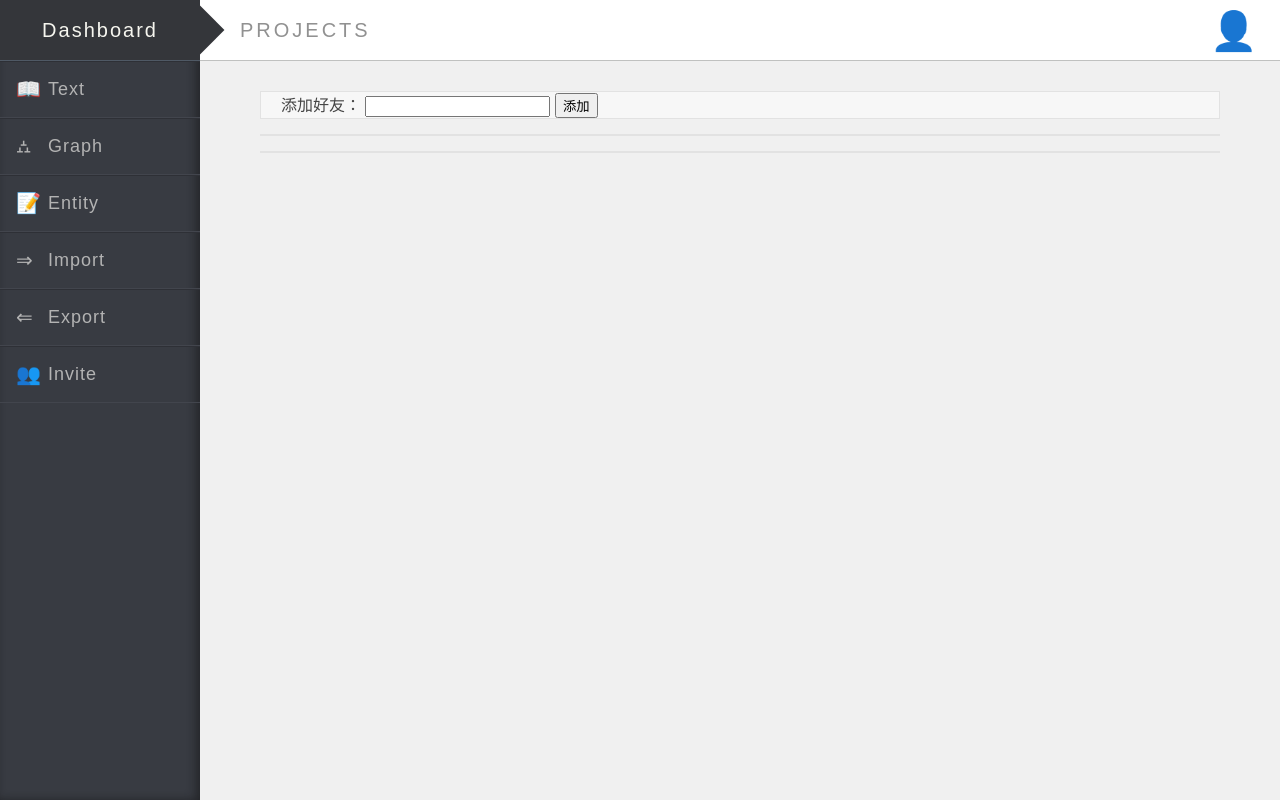
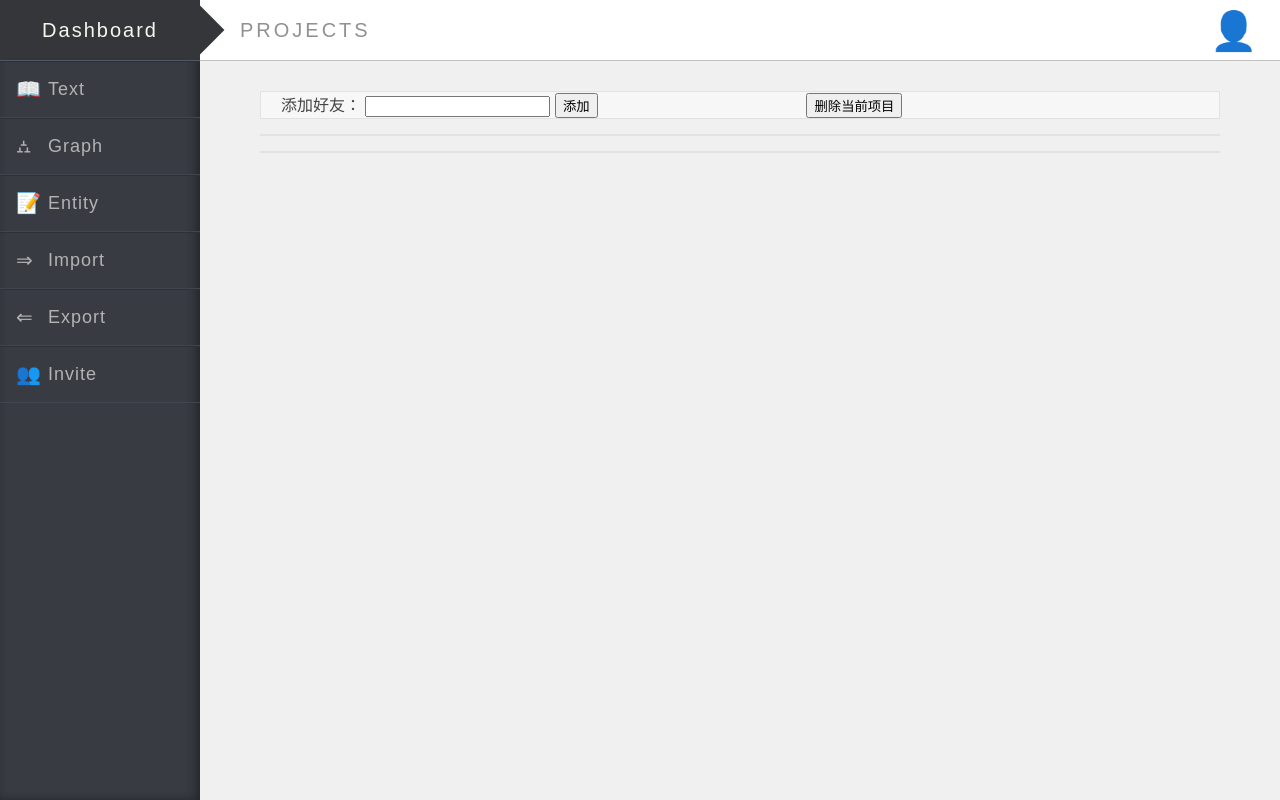
Before and after one commit to Pupil59/TextMarking, a Django app: page /invite/ in a window 1280 px wide. Run offline with Django 3.2, Linux system fonts and the light colour scheme; data that the repository does not hold is empty; some libraries are stand-ins or nearby versions.

Commit message:
删除项目尝试

```diff
--- a/textMark/templates/textMark/invite.html
+++ b/textMark/templates/textMark/invite.html
@@ -52,6 +52,8 @@
       <label>添加好友：</label>
       <input id="friendName" type="" name=""></input>
       <input type="button" value="添加" onclick="addFriend()"/>
+      &emsp; &emsp; &emsp; &emsp; &emsp; &emsp; &emsp; &emsp; &emsp; &emsp;
+      <button style="">删除当前项目</button>
     </div>
     <div style="text-align:center" id="fris"></div>
 
@@ -93,7 +95,8 @@
         console.log(data);
         for (var i = 0; i < data.sum/2; i++) {
           $("#fris").append($("<a class=\"button1\">" + (data.friends[i*2+1]) + "</a>"));
-          $("#fris").append($("<button class=\"button2\" id = \"" + data.friends[i*2] + "\">" + "邀请" + "</button><br>"));
+          $("#fris").append($("<button class=\"button2\" id = \"" + data.friends[i*2] + "\">" + "邀请" + "</button>"));
+          $("#fris").append($("<button class=\"button4\" id = \"" + data.friends[i*2] + "\">" + "删除" + "</button><br>"));
         }
       });
 
```
